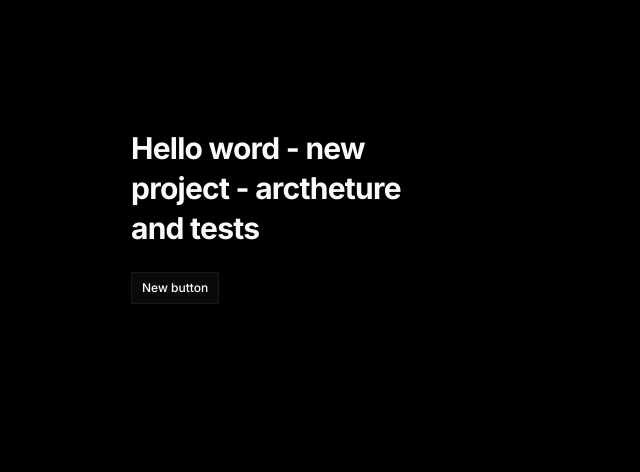
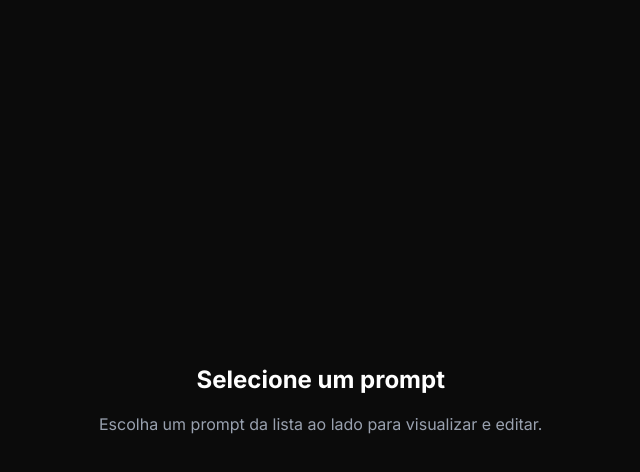
Before and after one commit to josuellions/rocketseat_architecture_tests_pocket_ai_prompt_nodejs_reacjs_2026, a Next.js app: page / in a window 1280 px wide. Shown: the top 472 px of the page, without its empty margins (189-829 px from the left). Built offline with nearby package versions, Linux system fonts and the light colour scheme.

Commit message:
feat: creates the basic structure of the `home`.

```diff
--- a/src/app/layout.tsx
+++ b/src/app/layout.tsx
@@ -29,7 +29,13 @@
       <body
         className={`${inter.variable}  antialiased bg-gray-900 text-white dark`}
       >
-        {children}
+        <section className="flex h-screen">
+          <main className="relative flex-1 overflow-auto min-w-0">
+            <div className="p-4 sm:p-6 md:p-8 max-w-full md:max-w-3xl mx-auto h-full">
+              {children}
+            </div>
+          </main>
+        </section>
       </body>
     </html>
   );
--- a/src/app/page.tsx
+++ b/src/app/page.tsx
@@ -1,16 +1,14 @@
-import {Button} from '@/components/ui/button';
-
 export default function Home() {
   return (
-    <div className="flex min-h-screen items-center justify-center bg-zinc-50 font-sans dark:bg-black">
-      <main className="flex min-h-screen w-full max-w-3xl flex-col items-center justify-between py-32 px-16 bg-white dark:bg-black sm:items-start">
-        <div className="flex flex-col items-center gap-6 text-center sm:items-start sm:text-left">
-          <h1 className="max-w-xs text-3xl font-semibold leading-10 tracking-tight text-black dark:text-zinc-50">
-            Hello word - new project - arctheture and tests
-          </h1>
-          <Button variant="outline">New button</Button>
+    <section className="flex min-h-full">
+      <div className="flex flex-1 items-center justify-between">
+        <div className="text-center">
+          <h1 className="text-2xl font-bold mb-4">Selecione um prompt</h1>
+          <p className="text-gray-400">
+            Escolha um prompt da lista ao lado para visualizar e editar.
+          </p>
         </div>
-      </main>
-    </div>
+      </div>
+    </section>
   );
 }
```
